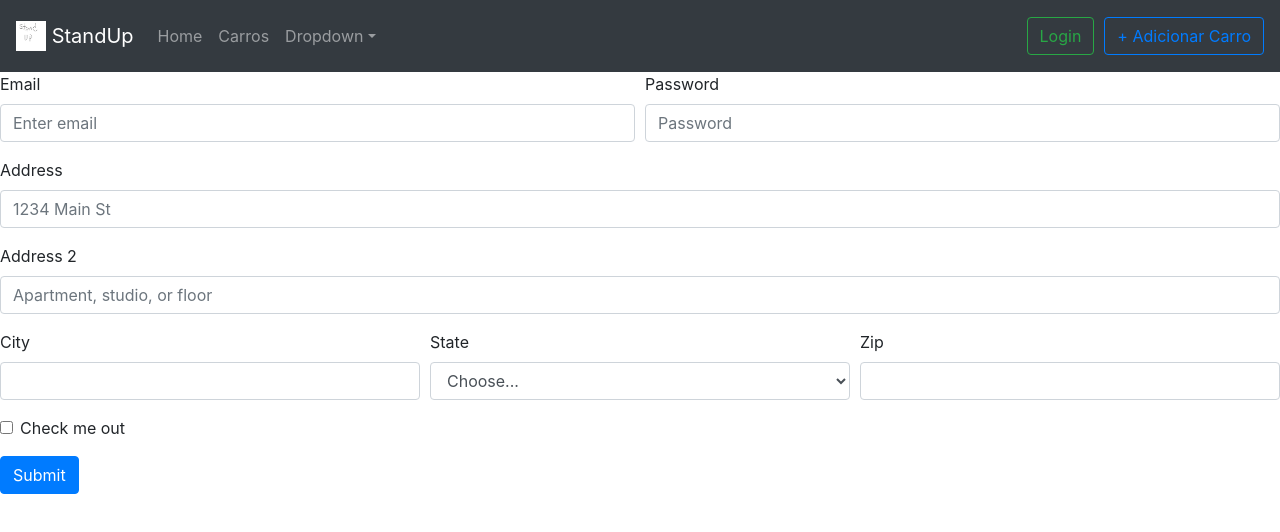
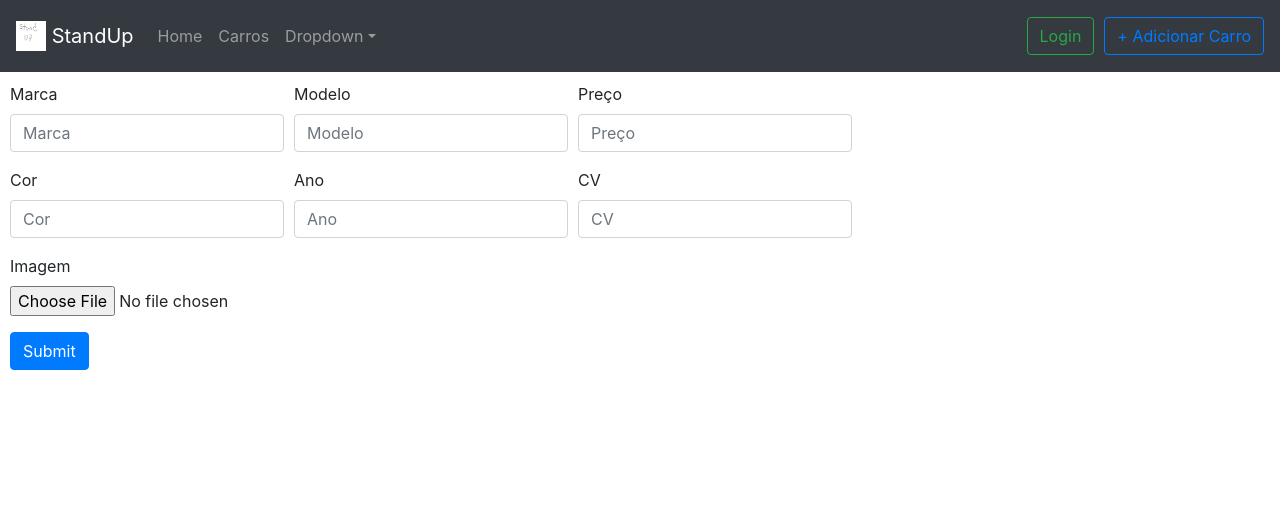
Before and after one commit to roddp/StandUp, a React (Create React App) app: page /addCar in a window 1280 px wide. Shown: the top 532 px of the page. Built offline with nearby package versions, Linux system fonts and the light colour scheme.

Commit message:
fixed images and added funcionality

```diff
--- a/src/assets/cars.json
+++ b/src/assets/cars.json
@@ -7,7 +7,7 @@
     "color": "black",
     "price": "123123",
     "year": "1999",
-    "image": "../assets/images/skyline.jpg"
+    "image": "supra"
   },
   {
     "id": 2,
@@ -17,7 +17,7 @@
     "color": "blue",
     "price": "123123",
     "year": "1999",
-    "image": "../assets/images/skyline.jpg"
+    "image": "skyline"
   },
   {
     "id": 3,
@@ -27,7 +27,7 @@
     "color": "white",
     "price": "123123",
     "year": "1909",
-    "image": "../assets/images/ae86.jpg"
+    "image": "ae86"
   },
   {
     "id": 4,
@@ -37,7 +37,7 @@
     "color": "color",
     "price": "123123",
     "year": "year",
-    "image": "../assets/images/skyline.jpg"
+    "image": "skyline"
   },
   {
     "id": 5,
@@ -47,7 +47,7 @@
     "color": "color",
     "price": "123123",
     "year": "year",
-    "image": "../assets/images/skyline.jpg"
+    "image": "skyline"
   },
   {
     "id": 6,
@@ -57,7 +57,7 @@
     "color": "color",
     "price": "123123",
     "year": "year",
-    "image": "../assets/logo.png"
+    "image": "skyline"
   },
   {
     "id": 7,
@@ -67,7 +67,7 @@
     "color": "color",
     "price": "123123",
     "year": "year",
-    "image": "../assets/logo.png"
+    "image": "skyline"
   },
   {
     "id": 8,
@@ -77,7 +77,7 @@
     "color": "color",
     "price": "123123",
     "year": "year",
-    "image": "../assets/logo.png"
+    "image": "skyline"
   },
   {
     "id": 9,
@@ -87,7 +87,7 @@
     "color": "color",
     "price": "123123",
     "year": "year",
-    "image": "../assets/logo.png"
+    "image": "skyline"
   },
   {
     "id": 10,
@@ -97,6 +97,6 @@
     "color": "color",
     "price": "123123",
     "year": "year",
-    "image": "../assets/logo.png"
+    "image": "skyline"
   }
 ]
--- a/src/components/Carro.js
+++ b/src/components/Carro.js
@@ -6,7 +6,6 @@ import CardActions from "@material-ui/core/CardActions";
 import CardContent from "@material-ui/core/CardContent";
 import CardMedia from "@material-ui/core/CardMedia";
 import Typography from "@material-ui/core/Typography";
-import logo from "../assets/logo.png";
 import Details from "../pages/Details";
 
 import { BrowserRouter as Router, Route, Switch, Link } from "react-router-dom";
@@ -30,10 +29,11 @@ const precoStyle = {
   alignSelf: "stretch",
 };
 
+
+
 const Carro = ({ carro }) => {
   const classes = useStyles();
-  const carImage = carro.image;
-  console.log(carImage);
+  const logo = require("../assets/images/"+carro.image+".jpg").default;
   return (
     <Link
       to={{
--- /dev/null
+++ b/src/components/comp.js
@@ -0,0 +1 @@
+rafce
--- a/src/pages/Addcar.js
+++ b/src/pages/Addcar.js
@@ -1,60 +1,71 @@
-import React from 'react'
-import { Form, Col, Button} from 'react-bootstrap';
+import React, { useState } from "react";
+import { Form, Col, Button } from "react-bootstrap";
 
 const Addcar = () => {
+  const [validated, setValidated] = useState(false);
+
+  const handleSubmit = (event) => {
+    const form = event.currentTarget;
+    if (form.checkValidity() === false) {
+      event.preventDefault();
+      event.stopPropagation();
+    }
+
+    setValidated(true);
+  };
+
   return (
-        <Form>
+    <Form
+      noValidate
+      validated={validated}
+      onSubmit={handleSubmit}
+      style={{ margin: "10px" }}
+    >
       <Form.Row>
-    <Form.Group as={Col} controlId="formGridEmail">
-      <Form.Label>Email</Form.Label>
-      <Form.Control type="email" placeholder="Enter email" />
+        <Form.Group as={Col} xs="auto" controlId="formGridMarca">
+          <Form.Label>Marca</Form.Label>
+          <Form.Control required placeholder="Marca" />
         </Form.Group>
 
-    <Form.Group as={Col} controlId="formGridPassword">
-      <Form.Label>Password</Form.Label>
-      <Form.Control type="password" placeholder="Password" />
+        <Form.Group as={Col} xs="auto" controlId="formGridModelo">
+          <Form.Label>Modelo</Form.Label>
+          <Form.Control required placeholder="Modelo" />
+        </Form.Group>
+
+        <Form.Group as={Col} xs="auto" controlId="formGridPreço">
+          <Form.Label>Preço</Form.Label>
+          <Form.Control required placeholder="Preço" />
         </Form.Group>
       </Form.Row>
 
-  <Form.Group controlId="formGridAddress1">
-    <Form.Label>Address</Form.Label>
-    <Form.Control placeholder="1234 Main St" />
+      <Form.Row>
+        <Form.Group as={Col} xs="auto" controlId="formGridCor">
+          <Form.Label>Cor</Form.Label>
+          <Form.Control required placeholder="Cor" />
         </Form.Group>
 
-  <Form.Group controlId="formGridAddress2">
-    <Form.Label>Address 2</Form.Label>
-    <Form.Control placeholder="Apartment, studio, or floor" />
+        <Form.Group as={Col} xs="auto" controlId="formGridAno">
+          <Form.Label>Ano</Form.Label>
+          <Form.Control required placeholder="Ano" />
         </Form.Group>
 
-  <Form.Row>
-    <Form.Group as={Col} controlId="formGridCity">
-      <Form.Label>City</Form.Label>
-      <Form.Control />
-    </Form.Group>
-
-    <Form.Group as={Col} controlId="formGridState">
-      <Form.Label>State</Form.Label>
-      <Form.Control as="select" defaultValue="Choose...">
-        <option>Choose...</option>
-        <option>...</option>
-      </Form.Control>
-    </Form.Group>
-
-    <Form.Group as={Col} controlId="formGridZip">
-      <Form.Label>Zip</Form.Label>
-      <Form.Control />
+        <Form.Group as={Col} xs="auto" controlId="formGridCV">
+          <Form.Label>CV</Form.Label>
+          <Form.Control required placeholder="CV" />
         </Form.Group>
       </Form.Row>
-
-  <Form.Group id="formGridCheckbox">
-    <Form.Check type="checkbox" label="Check me out" />
+      <Form.Row>
+        <Form.Group as={Col} xs="auto" controlId="formGridImg">
+          <Form.Label>Imagem</Form.Label>
+          <Form.Control required type="file" />
         </Form.Group>
+      </Form.Row>
 
       <Button variant="primary" type="submit">
         Submit
       </Button>
     </Form>
-    )
-}
+  );
+};
 
-export default Addcar
+export default Addcar;
--- a/src/pages/Details.css
+++ b/src/pages/Details.css
@@ -2,14 +2,15 @@
   display: grid;
   grid-template-columns: 1fr 1fr 1fr 1fr 1fr;
   grid-template-rows: 1fr 1fr 1fr;
-  gap: 0px 0px;
+  gap: 5px 5px;
   grid-template-areas:
-    '. imageCar imageCar imageCar options'
-    '. imageCar imageCar imageCar options'
-    '. details details details options';
+    '. imageCar imageCar options .'
+    '. imageCar imageCar options .'
+    '. details details . .';
 }
 .imageCar {
   grid-area: imageCar;
+  border-bottom: medium solid grey;
 }
 .options {
   grid-area: options;
@@ -17,3 +18,8 @@
 .details {
   grid-area: details;
 }
+
+img {
+  max-width: 100%;
+  max-height: 100%;
+}
--- a/src/pages/Details.js
+++ b/src/pages/Details.js
@@ -1,23 +1,44 @@
 import React, { useState } from "react";
 import "./Details.css";
-import logo from "../assets/logo.png";
+import { Button } from "react-bootstrap";
 
 const Details = (props) => {
   const [carro, setCarro] = useState(props.location.state);
-  console.log(carro);
+  console.log(carro.image);
+
+  const priceStyle = {
+    color: "#EA4E3B",
+    borderBottom: "1px solid grey",
+  };
+
+  const buttonStyle = {
+    marginTop: "10px",
+    marginRight: "5px",
+  };
+
+  const logo = require("../assets/images/" + carro.image + ".jpg").default;
 
   return (
     <div className="grid-container">
       <div className="imageCar">
-        {" "}
         <img src={logo}></img>
       </div>
-      <div className="options"></div>
+      <div className="options">
+        <h1>{carro.brand + " " + carro.model}</h1>
+        <p>{carro.year + " • " + carro.hp}hp</p>
+        <h1 style={priceStyle}>{carro.price} €</h1>
+        <Button style={buttonStyle}>Comprar</Button>
+        <Button style={buttonStyle} variant="danger" href="/carros">
+          Voltar
+        </Button>
+      </div>
       <div className="details">
-        <p></p>
-        <p>{carro.brand}</p>
-        <p>{carro.model}</p>
-        <p>{carro.hp}</p>
+        <h3>Detalhes</h3>
+        <p>Marca: {carro.brand}</p>
+        <p>Modelo: {carro.model}</p>
+        <p>Ano: {carro.year}</p>
+        <p>Combustivel: LoremIpsum</p>
+        <p>Usado: Sim</p>
       </div>
     </div>
   );
```
Also changed, not shown: 1 other file (tests, documents, lock files or other folders). Lines whose indentation alone changed are shown as unchanged.
